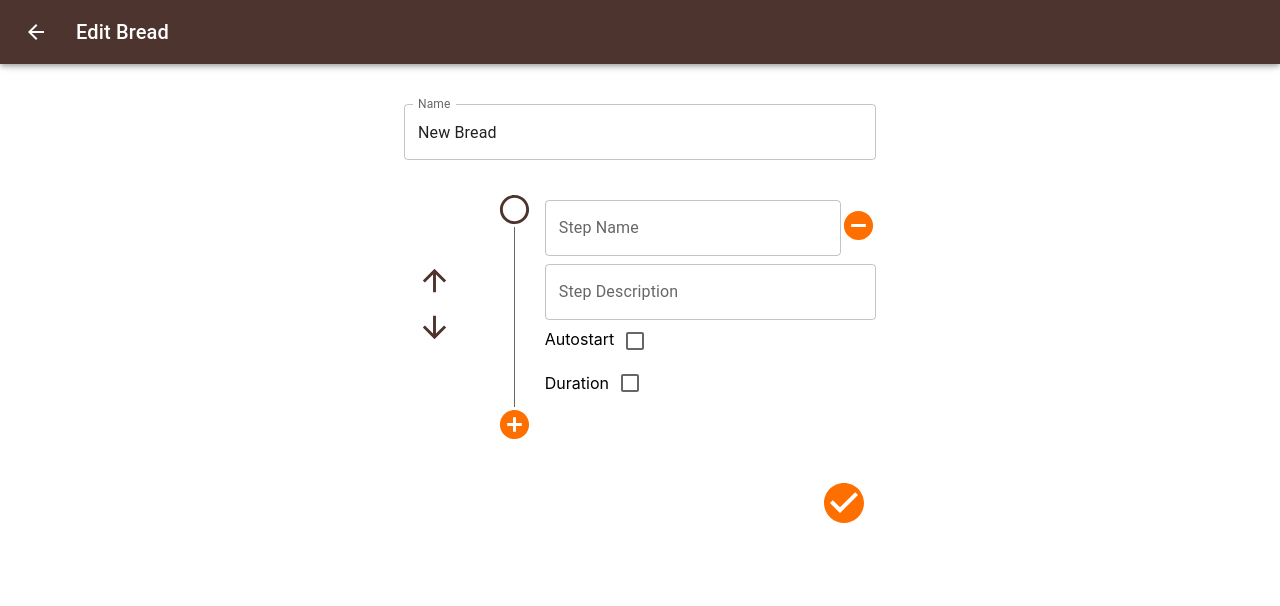
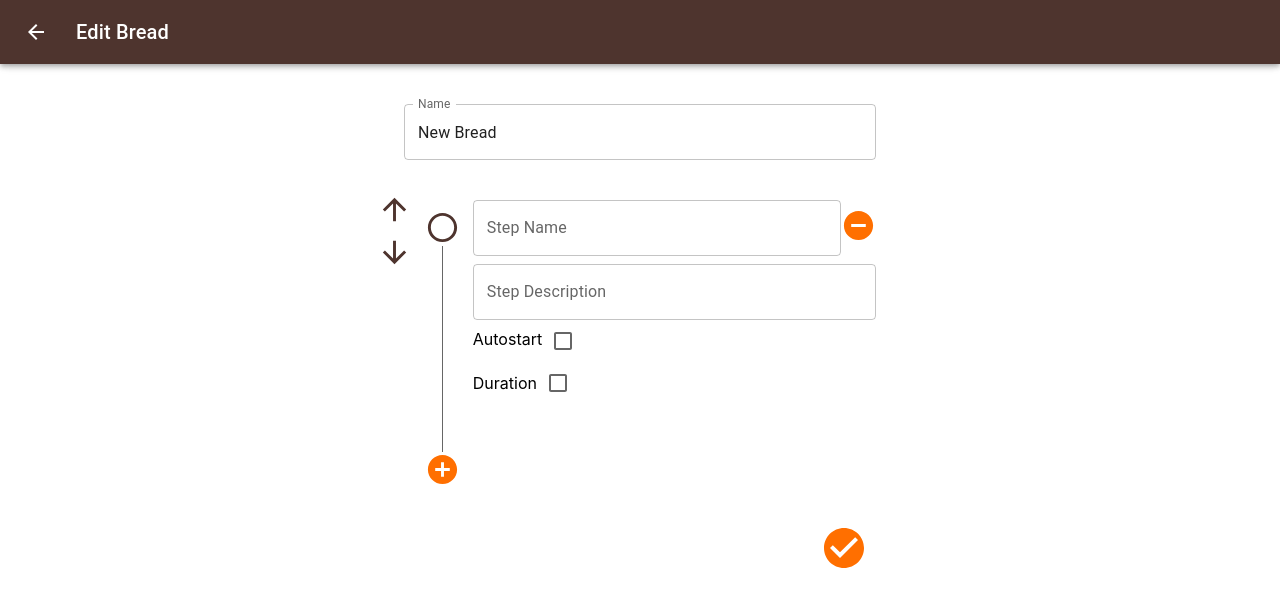
Before and after one commit to pewit90/yeastly, a React (Create React App) app: page /edit in a window 1280 px wide. Shown: the top 606 px of the page. Built offline with nearby package versions, Linux system fonts and the light colour scheme.

Commit message:
ProgressStepperElement: Improve styling

```diff
--- a/src/components/BreadView.tsx
+++ b/src/components/BreadView.tsx
@@ -21,6 +21,7 @@ import { getBread, storeBread } from "../model/store";
 import { Page } from "./common/Page";
 import { ProgressStepperElement } from "./common/ProgressStepperElement";
 
+const leftProgressStepperWidth = "5rem";
 export interface StepViewProps {
   step: Step;
   isCurrent: boolean;
@@ -100,13 +101,17 @@ function StepView({
       />
     );
   } else if (step.state === StepState.COMPLETED) {
-    return <CompletedStep step={step} isLast={isLast} />;
+    return <CompletedStep step={step} isLast={isLast} isFirst={isFirst} />;
   } else {
-    return <PendingStep step={step} isLast={isLast} />;
+    return <PendingStep step={step} isLast={isLast} isFirst={isFirst} />;
   }
 }
 
-function CompletedStep(props: { step: Step; isLast: Boolean }) {
+function CompletedStep(props: {
+  step: Step;
+  isLast: Boolean;
+  isFirst: Boolean;
+}) {
   const icon = <CheckCircleIcon color="primary" fontSize="large" />;
   const right = (
     <>
@@ -127,13 +132,15 @@ function CompletedStep(props: { step: Step; isLast: Boolean }) {
     </>
   );
   return ProgressStepperElement({
+    leftWidth: leftProgressStepperWidth,
     icon: icon,
     right: right,
     isLast: props.isLast,
+    isFirst: props.isFirst,
   });
 }
 
-function PendingStep(props: { step: Step; isLast: Boolean }) {
+function PendingStep(props: { step: Step; isLast: Boolean; isFirst: Boolean }) {
   const icon = <RadioButtonUncheckedIcon color="primary" fontSize="large" />;
   const right = (
     <Typography
@@ -148,9 +155,11 @@ function PendingStep(props: { step: Step; isLast: Boolean }) {
     </Typography>
   );
   return ProgressStepperElement({
+    leftWidth: leftProgressStepperWidth,
     icon: icon,
     right: right,
     isLast: props.isLast,
+    isFirst: props.isFirst,
   });
 }
 
@@ -164,10 +173,12 @@ function CurrentStep(props: {
   onResumePrevious: () => void;
 }) {
   const left = (
-    <Box>
+    <Box mt="0.5rem">
       <RefreshContainer
         content={() => (
-          <Box>{formatDuration(remainingDuration(props.step))}</Box>
+          <Box fontWeight="bold" textAlign="right">
+            {formatDuration(remainingDuration(props.step))}
+          </Box>
         )}
       />
     </Box>
@@ -182,6 +193,12 @@ function CurrentStep(props: {
   );
   const right = (
     <>
+      <Box
+        width={"100%"}
+        display={"flex"}
+        justifyContent={"space-between"}
+        flexWrap={"wrap"}
+      >
         <Typography
           variant="h6"
           sx={{
@@ -192,23 +209,30 @@ function CurrentStep(props: {
         >
           {props.step.name}
         </Typography>
-      {props.step.description && (
-        <Typography>{props.step.description}</Typography>
-      )}
-      <Box display="flex" mt="1rem" mb="2rem" justifyContent="end" gap="0.5rem">
+        <Box justifyContent="end" gap="0.5rem">
           <StepControls
             state={props.step.state}
             onStart={props.onStart}
             onContinue={props.onContinue}
           />
         </Box>
+      </Box>
+      <Box display="flex" width={"100%"}>
+        {props.step.description && (
+          <Typography flex={1} variant="body2">
+            {props.step.description}
+          </Typography>
+        )}
+      </Box>
     </>
   );
   return ProgressStepperElement({
     left: left,
+    leftWidth: leftProgressStepperWidth,
     icon: icon,
     right: right,
     isLast: props.isLast,
+    isFirst: props.isFirst,
   });
 }
 
--- a/src/components/EditBread.tsx
+++ b/src/components/EditBread.tsx
@@ -19,6 +19,8 @@ import { Page } from "./common/Page";
 import { ProgressStepperElement } from "./common/ProgressStepperElement";
 import { Duration } from "date-fns";
 import { minutesToHours } from "date-fns/esm";
+
+const leftProgressStepperWidth = "0.5rem";
 
 function DurationField(props: {
   duration: number;
@@ -44,7 +46,8 @@ function DurationField(props: {
   return (
     <Box
       sx={{
-        width: "100%",
+        flex: 1,
+        minWidth: "9rem",
         display: "flex",
         justifyContent: "flex-end",
       }}
@@ -103,6 +106,7 @@ function DurationField(props: {
 
 function EditStep(props: {
   step: Step;
+  isFirst: Boolean;
   onPropertyChange: Function;
   onMoveUp: Function;
   onMoveDown: Function;
@@ -145,7 +149,15 @@ function EditStep(props: {
     props.onPropertyChange(newStep);
   };
   const left = (
-    <Box sx={{ mt: "4rem", width: "3rem", fontWeight: "bold" }}>
+    <Box
+      sx={{
+        width: "3rem",
+        fontWeight: "bold",
+        display: "flex",
+        flexDirection: "column",
+        alignItems: "flex-end",
+      }}
+    >
       <ArrowUpwardIcon
         fontSize="large"
         color="primary"
@@ -161,7 +173,7 @@ function EditStep(props: {
   );
   const icon = <RadioButtonUncheckedIcon fontSize="large" color="primary" />;
   const right = (
-    <>
+    <Box mb="3rem">
       <Box width={"100%"} display={"flex"} justifyContent={"space-between"}>
         <TextField
           label="Step Name"
@@ -193,7 +205,12 @@ function EditStep(props: {
           onChange={handleAutostartChange}
         />
       </Box>
-      <Box width={"100%"} display={"flex"} alignItems={"center"}>
+      <Box
+        width={"100%"}
+        display={"flex"}
+        alignItems={"center"}
+        flexWrap="wrap"
+      >
         Duration
         <Checkbox
           checked={props.step.duration !== undefined}
@@ -208,13 +225,16 @@ function EditStep(props: {
           </>
         )}
       </Box>
-    </>
+    </Box>
   );
   return ProgressStepperElement({
     left: left,
+    leftWidth: leftProgressStepperWidth,
     icon: icon,
+    iconOffset: "1.1rem",
     right: right,
     isLast: false,
+    isFirst: props.isFirst,
   });
 }
 
@@ -267,6 +287,7 @@ function EditSteps(props: { steps: Step[]; onChange: Function }) {
       {steps.map((step, index) => (
         <EditStep
           step={step}
+          isFirst={index === 0}
           key={"step_" + index}
           onPropertyChange={(newStep: Step) =>
             handleStepPropertyChange(newStep, index)
@@ -277,6 +298,7 @@ function EditSteps(props: { steps: Step[]; onChange: Function }) {
         />
       ))}
       <ProgressStepperElement
+        leftWidth={leftProgressStepperWidth}
         icon={
           <AddCircleIcon
             fontSize="large"
@@ -285,6 +307,7 @@ function EditSteps(props: { steps: Step[]; onChange: Function }) {
           />
         }
         isLast={true}
+        isFirst={steps.length === 1}
       />
     </Box>
   );
@@ -303,7 +326,7 @@ export function EditBread() {
       color="inherit"
       aria-label="back"
       sx={{ mr: 2 }}
-      onClick={() => navigate("/")}
+      onClick={() => navigate(-1)}
     >
       <ArrowBackIcon />
     </IconButton>
--- a/src/components/common/ProgressStepperElement.tsx
+++ b/src/components/common/ProgressStepperElement.tsx
@@ -3,23 +3,34 @@ import { ReactElement } from "react";
 
 export function ProgressStepperElement(props: {
   left?: ReactElement;
+  leftWidth: string; // left should have a minWidth to ensure center lines are all aligned
   icon: ReactElement;
+  iconOffset?: string;
   right?: ReactElement;
   isLast: Boolean;
+  isFirst: Boolean;
 }) {
   return (
-    <Box sx={{ display: "flex", gap: "0.4rem", width: "100%" }}>
+    <Box
+      sx={{
+        display: "flex",
+        columnGap: "0.4rem",
+        width: "100%",
+      }}
+    >
       <Box
+        aria-label="left"
         sx={{
-          mt: "0.45rem",
-          width: "5rem",
-          fontWeight: "bold",
-          textAlign: "right",
+          display: "flex",
+          minWidth: props.leftWidth,
+          width: props.leftWidth,
+          justifyContent: "flex-end",
         }}
       >
         {props.left}
       </Box>
       <Box
+        aria-label="center"
         sx={{
           flex: 0,
           minWidth: "3rem",
@@ -29,15 +40,32 @@ export function ProgressStepperElement(props: {
           alignItems: "center",
         }}
       >
+        {props.iconOffset && (
+          <Box
+            sx={{
+              flex: "1",
+              width: "1px",
+              backgroundColor: props.isFirst ? "transparent" : "text.secondary",
+              maxHeight: props.iconOffset,
+            }}
+          />
+        )}
         {props.icon}
         {!props.isLast && (
           <Box
             component="span"
-            sx={{ flex: "1", width: "1px", backgroundColor: "text.secondary" }}
+            sx={{
+              flex: "1",
+              width: "1px",
+              mt: "0.1rem",
+              backgroundColor: "text.secondary",
+            }}
           ></Box>
         )}
       </Box>
-      <Box sx={{ flex: 1, paddingBottom: "0.2rem" }}>{props.right}</Box>
+      <Box aria-label="right" sx={{ flex: 1 }}>
+        {props.right}
+      </Box>
     </Box>
   );
 }
```
Lines whose indentation alone changed are shown as unchanged.
